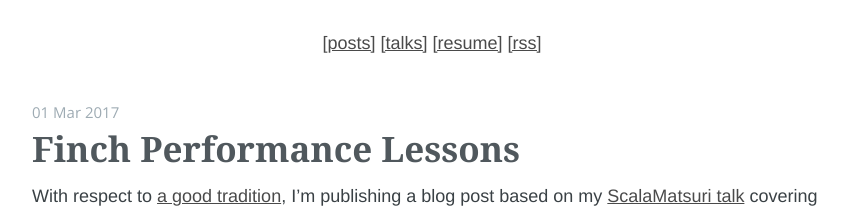
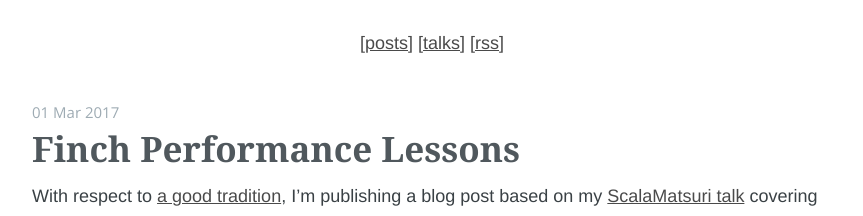
Before and after one commit to vkostyukov/vkostyukov.github.com, a Jekyll site: the page built from index.html, in a window 1280 px wide. Shown: the top 216 px of the page, without its empty margins (208-1071 px from the left). Built offline with Jekyll 4.4.1, drawn with Linux system fonts in a browser that asks for light colours; the list of posts is cut into pages by our own code.

Commit message:
Remove Resume link

```diff
--- a/_layouts/default.html
+++ b/_layouts/default.html
@@ -62,7 +62,6 @@
     <center/>
       <a href='{{site.url}}/'>[posts]</a>
       <a href='{{site.url}}/talks/'>[talks]</a>
-      <a href='{{site.url}}/resume/'>[resume]</a>
       <a href="{{site.url}}/rss.xml">[rss]</a>
     </center>
     {{ content }}
```
